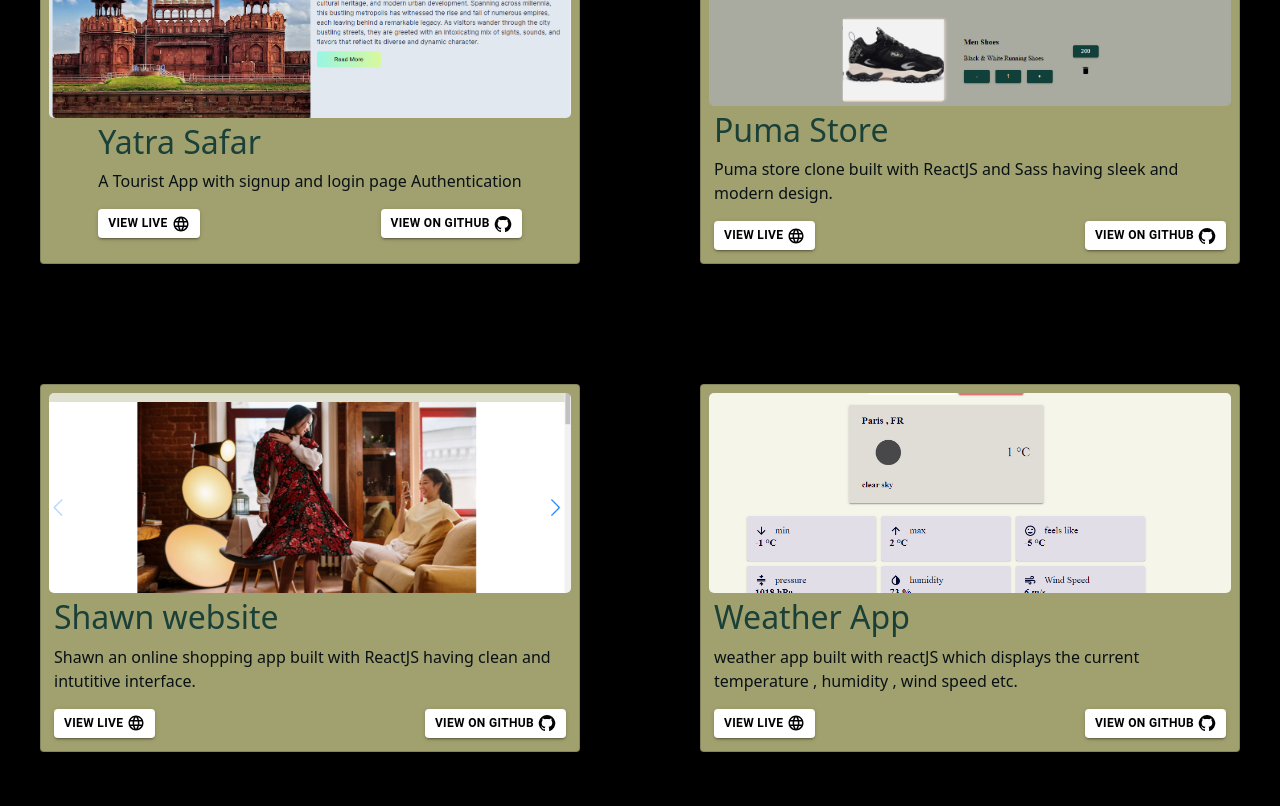
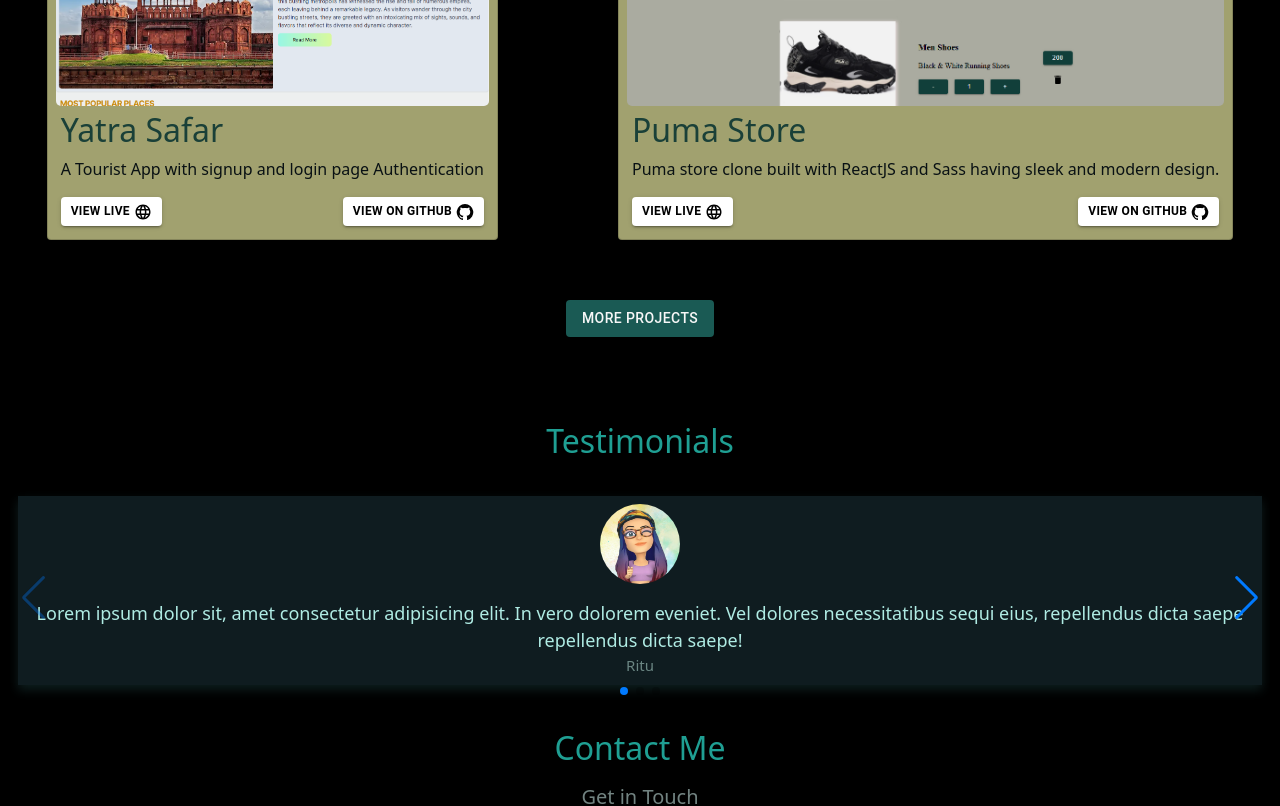
Before and after one commit to Ritu-03Thakur/My_Portfolio, a React (Create React App) app: page / in a window 1280 px wide. Shown: the part 1807-2613 px from the top of the page. Built offline with nearby package versions, Linux system fonts and the light colour scheme.

Commit message:
add project page ...

```diff
--- a/package.json
+++ b/package.json
@@ -10,6 +10,7 @@
     "@testing-library/jest-dom": "^5.16.5",
     "@testing-library/react": "^13.4.0",
     "@testing-library/user-event": "^13.5.0",
+    "framer-motion": "^10.16.4",
     "node-sass": "^7.0.3",
     "react": "^18.2.0",
     "react-dom": "^18.2.0",
--- a/src/App.jsx
+++ b/src/App.jsx
@@ -1,42 +1,14 @@
 import "./App.scss";
-import { createBrowserRouter, RouterProvider, Outlet } from "react-router-dom";
+import {  BrowserRouter, Routes, Route } from "react-router-dom";
 // components
-import Navbar from "./components/Navbar/Navbar";
 import Home from "./components/Home";
-import Footer from "./components/Footer";
 import { useState } from "react";
-import Project from "./components/Project";
-
-
-const Layout = () => {
-  return (
-    <div className="app">
-      <Navbar />
-      <Outlet />
-      < Footer />
-    </div>
-  );
-};
-
-const router = createBrowserRouter([
-  {
-    path: "/",
-    element: <Layout />,
-    children: [
-      {
-        path: "/",
-        element: <Home />,
-      },
-      {
-        path: "/project",
-        element: <Project />,
-      },
+import AllProject from "./components/AllProject";
 
 
 
-    ],
-  },
-]);
+
+
 
 export default function App() {
   const [loading , setLoading] = useState(true);
@@ -50,7 +22,12 @@
   return (
    !loading && (
     <>
-     <RouterProvider router={router} />
+     <BrowserRouter>
+     <Routes>
+      <Route path={"/"} element = {<Home/>}  />
+      <Route path={"/allprojects"} element = {<AllProject/>}  />
+     </Routes>
+     </BrowserRouter>
     </>
 
    )
--- /dev/null
+++ b/src/components/AllProject.jsx
@@ -0,0 +1,30 @@
+import React from 'react'
+import ProjectCard from './ProjectCard'
+import { projectDetails } from '../data/data'
+import { Link } from 'react-router-dom'
+import { Button } from '@mui/material'
+
+const AllProject = () => {
+  return (
+    <>
+      <div className="projects"  style={{marginTop : "20px"}}>
+        <div className="heading">
+        <Link to={"/"} >
+        <Button  size="medium" variant="contained" style={{backgroundColor : "rgb(26 90 84)"  ,  color: "#f7f7f7"}}>
+            home
+          </Button>
+         </Link>
+
+        <h1 >PROJECT</h1>
+        </div>
+        <div className="projectList">
+          {projectDetails.map((items) => (
+            <ProjectCard sx={{ m: 5 }} key={items.id} items={items} />
+          ))}
+        </div>
+      </div>
+    </>
+  )
+}
+
+export default AllProject
--- a/src/components/Home.jsx
+++ b/src/components/Home.jsx
@@ -1,24 +1,24 @@
-
 import About from "./About";
 import Skill from "./Skill";
 import Project from "./Project";
 import Testimonials from "./Testimonials";
 import HeroSection from "./HeroSection";
-import Contact from "./Contact"
-
+import Contact from "./Contact";
+import Navbar from "./Navbar/Navbar";
+import Footer from "./Footer";
 
 function Home() {
   return (
-   <>
+    <>
+      <Navbar />
       <HeroSection />
       <About />
       <Skill />
       <Project />
       <Testimonials />
       <Contact />
-   </>
-
-
+      <Footer />
+    </>
   );
 }
 export default Home;
--- a/src/components/Navbar/Navbar.jsx
+++ b/src/components/Navbar/Navbar.jsx
@@ -13,6 +13,8 @@
   const handleClick = () => setSideNav(!sideNav);
 
   return (
+
+
     <div className="navbar">
       <Link
         className="cursor-pointer"
@@ -68,6 +70,7 @@
       </div>
     </div>
     </div>
+
   );
 };
 
--- a/src/components/Project.jsx
+++ b/src/components/Project.jsx
@@ -1,5 +1,7 @@
 import ProjectCard from "./ProjectCard";
 import { projectDetails } from "../data/data";
+import { Link } from "react-router-dom";
+import { Button } from "@mui/material";
 
 export default function Project() {
   return (
@@ -9,10 +11,15 @@
         <h1 >PROJECT</h1>
         </div>
         <div className="projectList">
-          {projectDetails.map((items) => (
-            <ProjectCard sx={{ m: 5 }} key={items.id} items={items} />
-          ))}
+        {projectDetails.slice(0, 2).map((items) => (
+  <ProjectCard sx={{ m: 5 }} key={items.id} items={items} />
+))}
         </div>
+        <Link to={"/allprojects"} >
+        <Button  size="medium" variant="contained" style={{backgroundColor : "rgb(26 90 84)"  ,  color: "#f7f7f7"}}>
+            MORE PROJECTS
+          </Button>
+         </Link>
       </div>
     </>
   );
```
Also changed, not shown: src/Motion/motion.js (added, +21 -0 lines), 1 other file (tests, documents, lock files or other folders).
